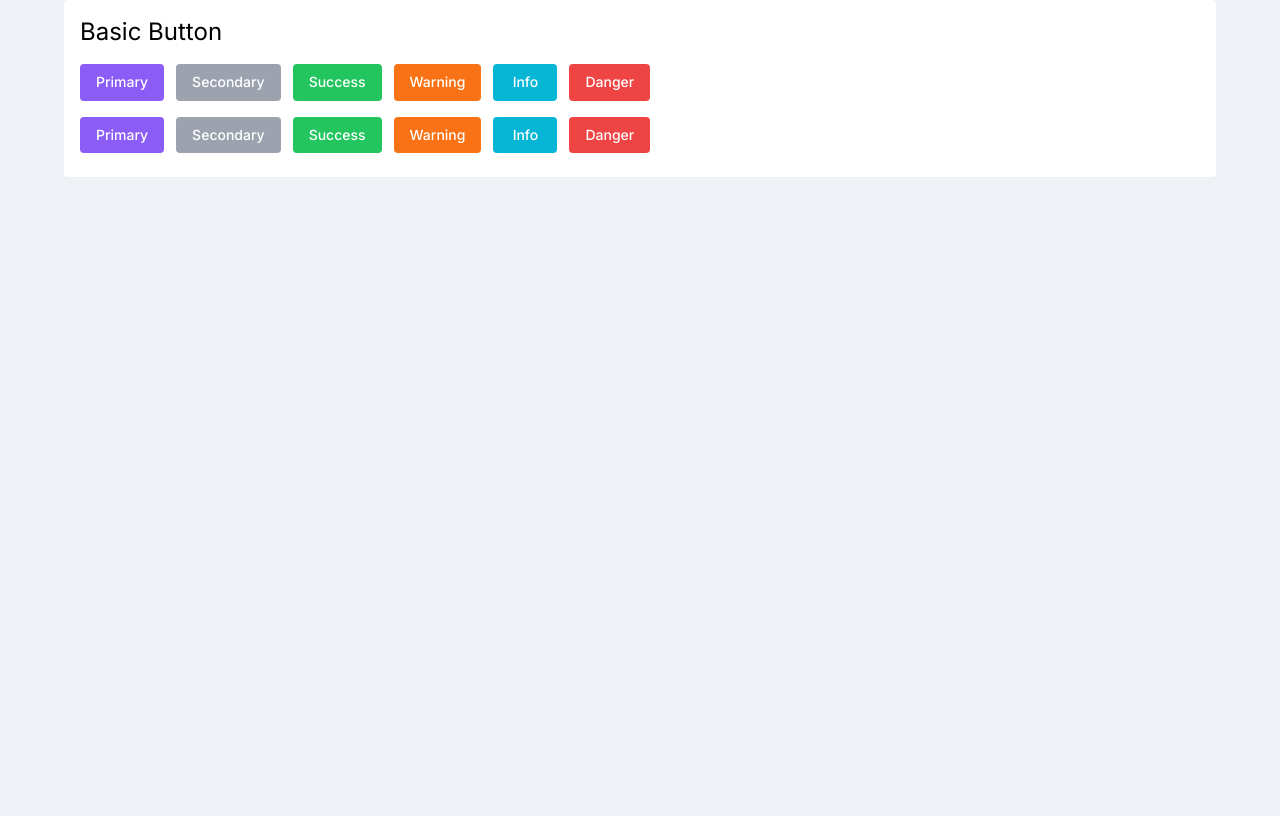
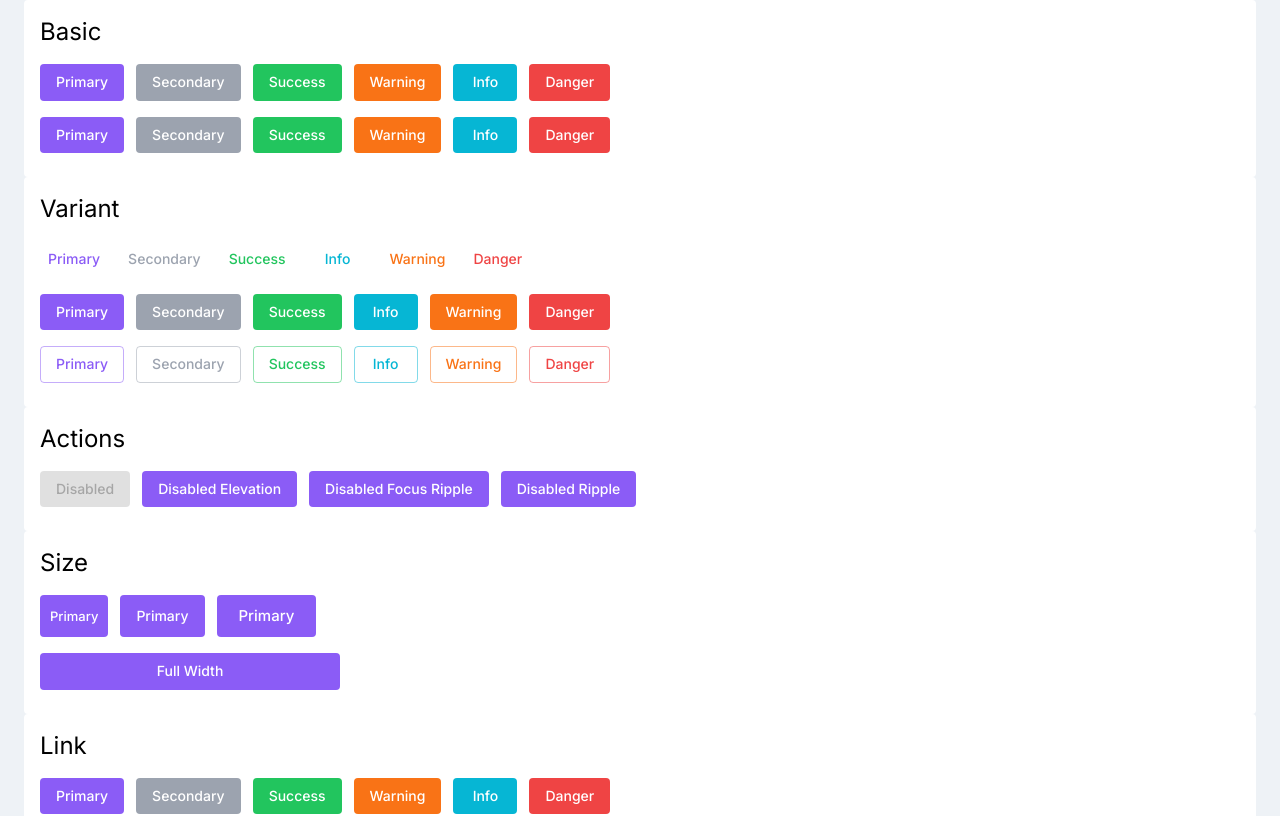
Before and after one commit to sakilanwar12/dashboard-mui, a Next.js app: page /components/button in a window 1280 px wide. Shown: the top 816 px of the page. Built offline with nearby package versions, Linux system fonts and the light colour scheme.

Commit message:
add: button

```diff
--- /dev/null
+++ b/src/app/(protected)/components/button/ButtonActions.tsx
@@ -0,0 +1,16 @@
+import { Box, Button } from "@mui/material";
+
+const ButtonActions = () => {
+  return (
+    <Box>
+      <Box display="flex" gap="12px" flexWrap="wrap">
+        <Button disabled>Disabled</Button>
+        <Button disableElevation>Disabled Elevation</Button>
+        <Button disableFocusRipple>Disabled Focus Ripple</Button>
+        <Button disableRipple>Disabled Ripple</Button>
+      </Box>
+    </Box>
+  );
+};
+
+export default ButtonActions;
--- /dev/null
+++ b/src/app/(protected)/components/button/IconButton.tsx
@@ -0,0 +1,12 @@
+import { Box, Button } from "@mui/material";
+import { Bell, Mail } from 'lucide-react';
+const IconButton = () => {
+  return (
+    <Box display="flex" gap="12px" flexWrap="wrap">
+      <Button startIcon={<Bell size={20}/>}>Notifications</Button>
+      <Button endIcon={<Mail  size={20}/>}>Message</Button>
+    </Box>
+  );
+};
+
+export default IconButton;
--- /dev/null
+++ b/src/app/(protected)/components/button/LinkButton.tsx
@@ -0,0 +1,16 @@
+import { Box, Button } from "@mui/material";
+
+const LinkButton = () => {
+  return (
+      <Box display="flex" gap="12px" flexWrap="wrap">
+        <Button href="#">Primary</Button>
+        <Button color="secondary"  href="#">Secondary</Button>
+        <Button color="success"  href="#">Success</Button>
+        <Button color="warning"  href="#">Warning</Button>
+        <Button color="info"  href="#">Info</Button>
+        <Button color="danger"  href="#">Danger</Button>
+      </Box>
+  );
+};
+
+export default LinkButton;
--- /dev/null
+++ b/src/app/(protected)/components/button/SizeButton.tsx
@@ -0,0 +1,19 @@
+import { Box, Button, Stack } from "@mui/material";
+import React from "react";
+
+const SizeButton = () => {
+  return (
+    <Stack spacing={2}>
+      <Box display="flex" gap="12px" flexWrap="wrap">
+        <Button size="small">Primary</Button>
+        <Button size="medium">Primary</Button>
+        <Button size="large">Primary</Button>
+      </Box>
+      <Box display="flex" gap="12px" flexWrap="wrap" maxWidth={300}>
+        <Button fullWidth>Full Width</Button>
+      </Box>
+    </Stack>
+  );
+};
+
+export default SizeButton;
--- /dev/null
+++ b/src/app/(protected)/components/button/VariantButton.tsx
@@ -0,0 +1,74 @@
+import { Box, Button, Stack } from "@mui/material";
+
+const VariantButton = () => {
+  return (
+    <Stack spacing={2}>
+
+      <Box display="flex" gap="12px" flexWrap="wrap">
+        <Button variant="text" color="primary">
+          Primary
+        </Button>
+        <Button variant="text" color="secondary">
+          Secondary
+        </Button>
+        <Button variant="text" color="success">
+          Success
+        </Button>
+        <Button variant="text" color="info">
+          Info
+        </Button>
+        <Button variant="text" color="warning">
+          Warning
+        </Button>
+        <Button variant="text" color="danger">
+          Danger
+        </Button>
+      </Box>
+
+
+      <Box display="flex" gap="12px" flexWrap="wrap">
+        <Button variant="contained" color="primary">
+          Primary
+        </Button>
+        <Button variant="contained" color="secondary">
+          Secondary
+        </Button>
+        <Button variant="contained" color="success">
+          Success
+        </Button>
+        <Button variant="contained" color="info">
+          Info
+        </Button>
+        <Button variant="contained" color="warning">
+          Warning
+        </Button>
+        <Button variant="contained" color="danger">
+          Danger
+        </Button>
+      </Box>
+
+      <Box display="flex" gap="12px" flexWrap="wrap">
+        <Button variant="outlined" color="primary">
+          Primary
+        </Button>
+        <Button variant="outlined" color="secondary">
+          Secondary
+        </Button>
+        <Button variant="outlined" color="success">
+          Success
+        </Button>
+        <Button variant="outlined" color="info">
+          Info
+        </Button>
+        <Button variant="outlined" color="warning">
+          Warning
+        </Button>
+        <Button variant="outlined" color="danger">
+          Danger
+        </Button>
+      </Box>
+    </Stack>
+  );
+};
+
+export default VariantButton;
--- a/src/app/(protected)/components/button/page.tsx
+++ b/src/app/(protected)/components/button/page.tsx
@@ -1,13 +1,34 @@
 import Card from "@/components/ui/CodeSnippet";
 import BasicButton from "./BasicButton";
+import SizeButton from "./SizeButton";
+import VariantButton from "./VariantButton";
+import ButtonActions from "./ButtonActions";
+import LinkButton from "./LinkButton";
+import IconButton from "./IconButton";
+import {  Stack } from "@mui/material";
 
 const ButtonPage = () => {
   return (
-    <div>
-      <Card title="Basic Button">
-        <BasicButton />
-      </Card>
-    </div>
+    <Stack>
+        <Card title="Basic">
+          <BasicButton />
+        </Card>
+        <Card title="Variant">
+          <VariantButton />
+        </Card>
+        <Card title="Actions">
+          <ButtonActions />
+        </Card>
+        <Card title="Size">
+          <SizeButton />
+        </Card>
+        <Card title="Link ">
+          <LinkButton />
+        </Card>
+        <Card title="Icon ">
+          <IconButton />
+        </Card>
+    </Stack>
   );
 };
 
--- a/src/lib/theme.ts
+++ b/src/lib/theme.ts
@@ -89,7 +89,14 @@ export const defaultTheme = createTheme({
       fontWeight: 400,
     },
   },
+
   components: {
+    MuiContainer: {
+      defaultProps: {
+        maxWidth: "xl",
+      },
+
+    },
     MuiButton: {
       styleOverrides: {
         root: {
@@ -99,13 +106,13 @@ export const defaultTheme = createTheme({
           hover: {
             boxShadow: "none",
           }
-
-        },
+        }
       },
 
       defaultProps: {
         color: "primary",
         variant: "contained",
+        size: "medium",
       },
     },
     MuiCard: {
```
